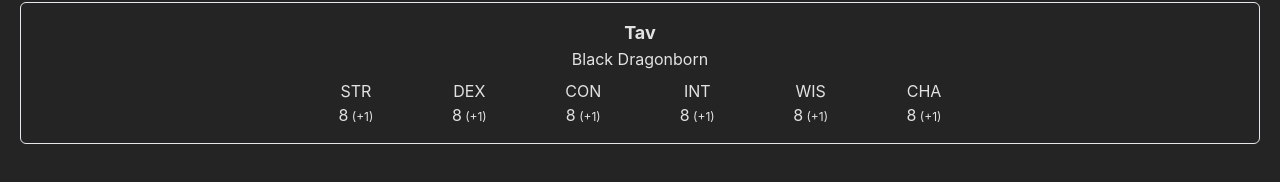
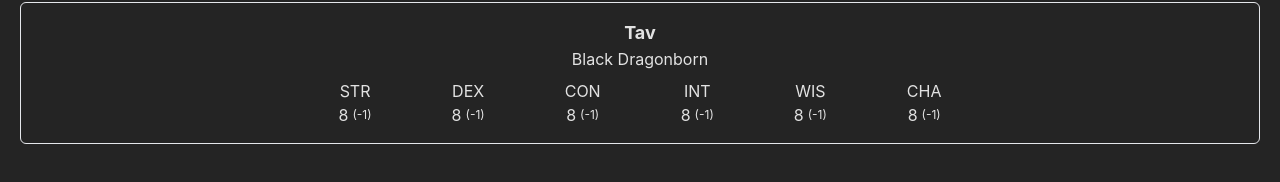
Before and after one commit to pelaydough/bg3-character-builder, a React (Vite) app: page / in a window 1280 px wide. Shown: the part 396-578 px from the top of the page. Built offline with nearby package versions, Linux system fonts and the light colour scheme.

Commit message:
Correctly displaying the ability modifier depending on the ability score.

```diff
--- a/src/App.tsx
+++ b/src/App.tsx
@@ -218,6 +218,23 @@ function App() {
     }
   };
 
+  const checkAbilityModifier = (abilityName: string) => {
+    const selectedAbility = findSelectedAbility(abilityName);
+
+    if (selectedAbility) {
+      if (selectedAbility.score < 10) return "-1";
+      if (selectedAbility.score >= 10 && selectedAbility.score < 12)
+        return "+0";
+      if (selectedAbility.score >= 12 && selectedAbility.score < 14)
+        return "+1";
+      if (selectedAbility.score >= 14 && selectedAbility.score < 16)
+        return "+2";
+      if (selectedAbility.score >= 16) return "+3";
+    }
+
+    throw new Error(`Unable to find ability ${abilityName}`);
+  };
+
   return (
     <>
       <section className="flex items-center py-4 pl-3 pr-4 justify-between">
@@ -239,6 +256,7 @@ function App() {
         race={race}
         subrace={subrace}
         abilities={abilities}
+        checkAbilityModifier={checkAbilityModifier}
       />
     </>
   );
--- a/src/views/CharacterData.tsx
+++ b/src/views/CharacterData.tsx
@@ -7,6 +7,7 @@ interface CharacterDataProps {
   race: Race;
   subrace: string;
   abilities: Ability[];
+  checkAbilityModifier: (abilityName: string) => string;
 }
 
 const CharacterData: React.FC<CharacterDataProps> = ({
@@ -14,6 +15,7 @@ const CharacterData: React.FC<CharacterDataProps> = ({
   race,
   subrace,
   abilities,
+  checkAbilityModifier,
 }) => {
   return (
     <div className="border my-2 mx-5 p-4 rounded-md flex flex-col items-center">
@@ -25,9 +27,11 @@ const CharacterData: React.FC<CharacterDataProps> = ({
         {abilities.map((ability) => (
           <div className="flex flex-col items-center">
             <span>{ability.acronym}</span>
-            <div>
+            <div className="flex items-center">
               <span>{ability.score}</span>
-              <span className="text-xs"> (+1)</span>
+              <span className="text-xs pl-1">
+                ({checkAbilityModifier(ability.name)})
+              </span>
             </div>
           </div>
         ))}
```
